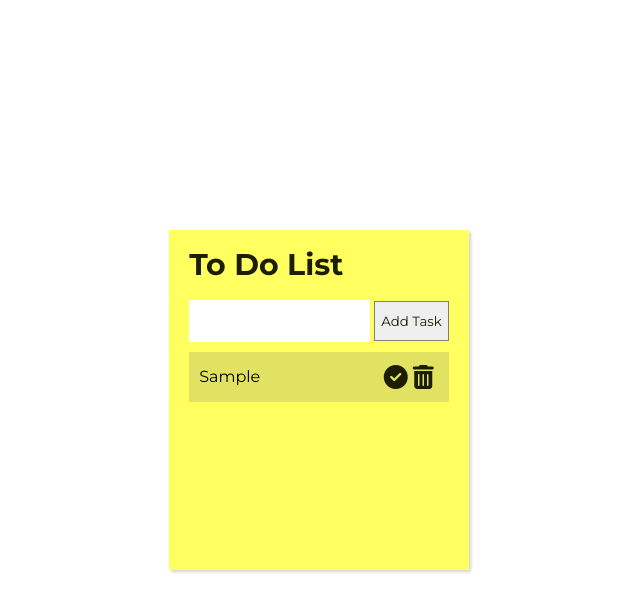
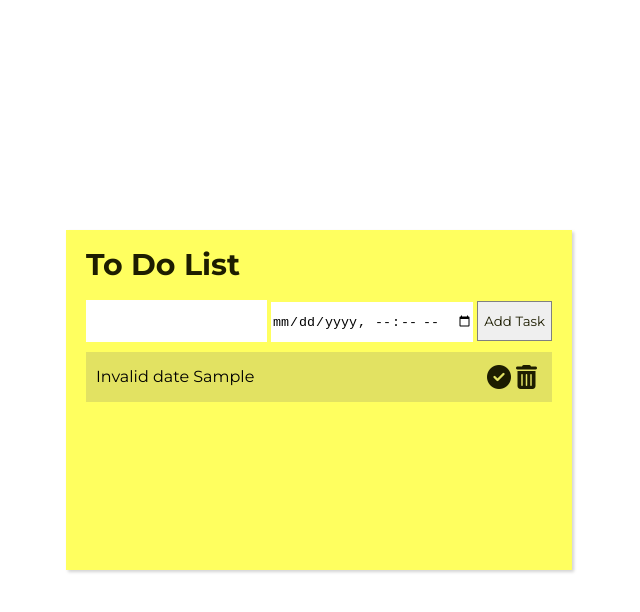
Before and after one commit to mateusasferreira/to-do-list, a plain HTML site: page index.html in a window 1280 px wide. Both pictures are taken after typing "Sample" into the empty fields and a click on the button "Add Task". Shown: the whole page, without its empty margins (321-961 px from the left). Drawn offline with nearby package versions, Linux system fonts and the light colour scheme.

Commit message:
adicionada funcionalidade de data e hora

```diff
--- a/index.html
+++ b/index.html
@@ -17,6 +17,7 @@
         <h1 class="title">To Do List</h1>
         <form action="" class="task-form">
             <input type="text" class="form-input" data-form-input>
+            <input type="datetime-local" class="form-input" id="form-date-input" data-form-date>
             <button class="form-button" data-form-button>Add Task</button>
         </form>
         <ul class="task-list" data-task-list>
@@ -24,5 +25,6 @@
         </ul>
     </div>
     <script src="main.js"></script>
+    <script src="https://cdnjs.cloudflare.com/ajax/libs/moment.js/2.29.1/moment.min.js" integrity="sha512-qTXRIMyZIFb8iQcfjXWCO8+M5Tbc38Qi5WzdPOYZHIlZpzBHG3L3by84BBBOiRGiEb7KKtAOAs5qYdUiZiQNNQ==" crossorigin="anonymous"></script>
 </body>
 </html>
--- a/main.js
+++ b/main.js
@@ -5,11 +5,14 @@ formButton.addEventListener('click', (event) => {
     event.preventDefault();
     const input = document.querySelector('[data-form-input]');
     const inputValue = input.value;
+    const calendar = document.querySelector('[data-form-date');
+    const date = moment(calendar.value).format('ddd, hh:mm a');
+    console.log(date)
     const taskList = document.querySelector('[data-task-list]')
     const task = document.createElement('li')
     task.classList.add('task-item');
     input.value = '';
-    const taskContent = `<span class="task-text">${inputValue}</span>`
+    const taskContent = `<span class="task-text">${date} ${inputValue}</span>`
     task.innerHTML = taskContent;
     task.appendChild(CheckButton());
     task.appendChild(DeleteButton());
--- a/style.css
+++ b/style.css
@@ -1,6 +1,10 @@
 html {
     --font-color: #1D1D00;
     --standard-font: 'Montserrat';
+}
+
+strong {
+    font-weight: bold;
 }
 
 .app {
@@ -40,6 +44,7 @@ html {
     font-family: var(--standard-font);
     height: 40px;
 }
+
 
 .task-list {
     display: flex;
```
